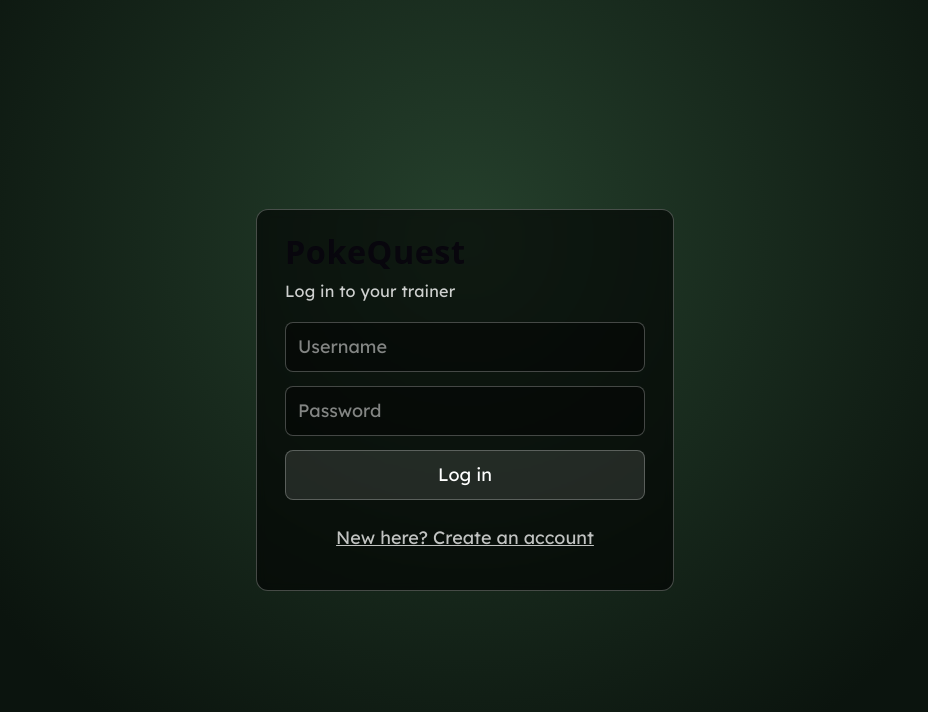
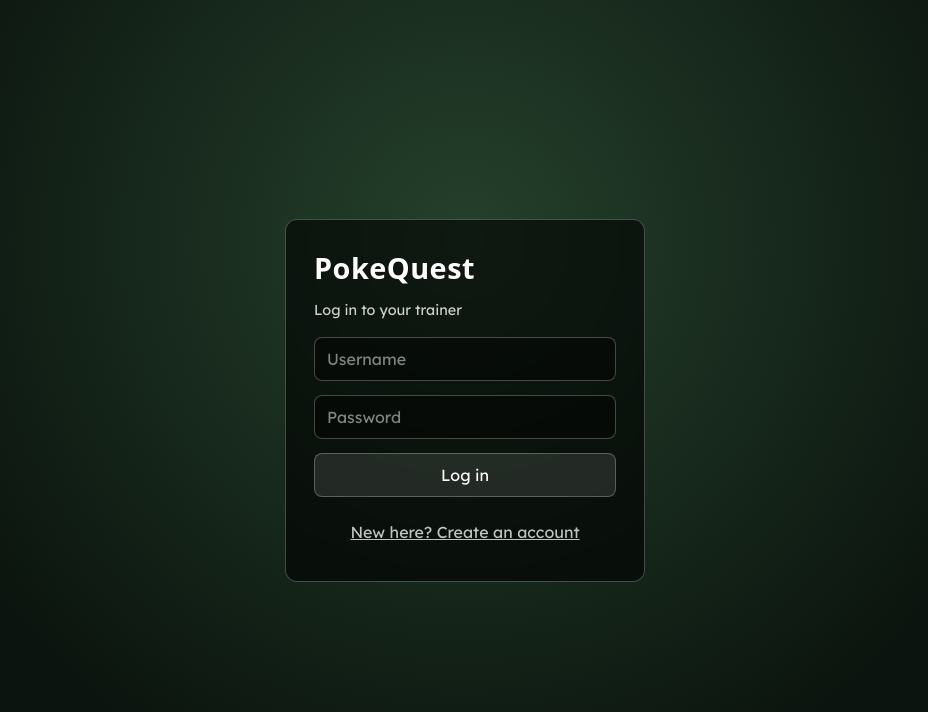
Before and after one commit to jareddarkus/PokeQuest, a React (Vite) app in the folder web/: page / in a window 1280 px wide. Shown: the top 712 px of the page, without its empty margins (175-1103 px from the left). Built offline with nearby package versions, Linux system fonts and the light colour scheme; no server answers; a web font is replaced by a local one.

Commit message:
Fix page styling (white title, no overflow) and deploy script error check
Co-Authored-By: Claude Sonnet 5.5 <noreply@anthropic.com>

```diff
--- a/web/src/index.css
+++ b/web/src/index.css
@@ -1,111 +1,4 @@
-:root {
-  --text: #6b6375;
-  --text-h: #08060d;
-  --bg: #fff;
-  --border: #e5e4e7;
-  --code-bg: #f4f3ec;
-  --accent: #aa3bff;
-  --accent-bg: rgba(170, 59, 255, 0.1);
-  --accent-border: rgba(170, 59, 255, 0.5);
-  --social-bg: rgba(244, 243, 236, 0.5);
-  --shadow:
-    rgba(0, 0, 0, 0.1) 0 10px 15px -3px, rgba(0, 0, 0, 0.05) 0 4px 6px -2px;
-
-  --sans: system-ui, 'Segoe UI', Roboto, sans-serif;
-  --heading: system-ui, 'Segoe UI', Roboto, sans-serif;
-  --mono: ui-monospace, Consolas, monospace;
-
-  font: 18px/145% var(--sans);
-  letter-spacing: 0.18px;
-  color-scheme: light dark;
-  color: var(--text);
-  background: var(--bg);
-  font-synthesis: none;
-  text-rendering: optimizeLegibility;
-  -webkit-font-smoothing: antialiased;
-  -moz-osx-font-smoothing: grayscale;
-
-  @media (max-width: 1024px) {
-    font-size: 16px;
-  }
-}
-
-@media (prefers-color-scheme: dark) {
-  :root {
-    --text: #9ca3af;
-    --text-h: #f3f4f6;
-    --bg: #16171d;
-    --border: #2e303a;
-    --code-bg: #1f2028;
-    --accent: #c084fc;
-    --accent-bg: rgba(192, 132, 252, 0.15);
-    --accent-border: rgba(192, 132, 252, 0.5);
-    --social-bg: rgba(47, 48, 58, 0.5);
-    --shadow:
-      rgba(0, 0, 0, 0.4) 0 10px 15px -3px, rgba(0, 0, 0, 0.25) 0 4px 6px -2px;
-  }
-
-  #social .button-icon {
-    filter: invert(1) brightness(2);
-  }
-}
-
-#root {
-  width: 1126px;
-  max-width: 100%;
-  margin: 0 auto;
-  text-align: center;
-  border-inline: 1px solid var(--border);
-  min-height: 100svh;
-  display: flex;
-  flex-direction: column;
-  box-sizing: border-box;
-}
-
-body {
-  margin: 0;
-}
-
-h1,
-h2 {
-  font-family: var(--heading);
-  font-weight: 500;
-  color: var(--text-h);
-}
-
-h1 {
-  font-size: 56px;
-  letter-spacing: -1.68px;
-  margin: 32px 0;
-  @media (max-width: 1024px) {
-    font-size: 36px;
-    margin: 20px 0;
-  }
-}
-h2 {
-  font-size: 24px;
-  line-height: 118%;
-  letter-spacing: -0.24px;
-  margin: 0 0 8px;
-  @media (max-width: 1024px) {
-    font-size: 20px;
-  }
-}
-p {
-  margin: 0;
-}
-
-code,
-.counter {
-  font-family: var(--mono);
-  display: inline-flex;
-  border-radius: 4px;
-  color: var(--text-h);
-}
-
-code {
-  font-size: 15px;
-  line-height: 135%;
-  padding: 4px 8px;
-  background: var(--code-bg);
-}
+/* Minimal reset. The look of the UI lives in App.css. */
+*, *::before, *::after { box-sizing: border-box; }
+html, body { margin: 0; padding: 0; }
+:root { color-scheme: dark; font-synthesis: none; text-rendering: optimizeLegibility; -webkit-font-smoothing: antialiased; }
```
Also changed, not shown: 1 other file (tests, documents, lock files or other folders).
